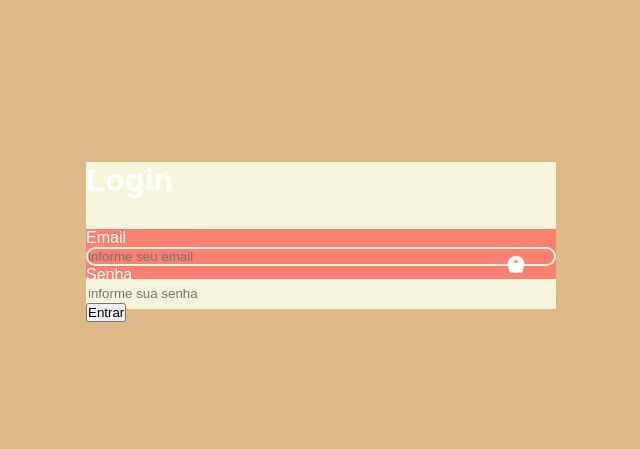
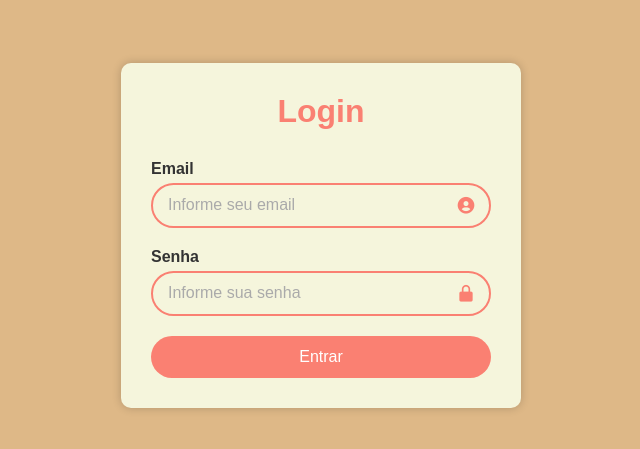
Before and after one commit to Madu3304/FormularioSegunda, a website: page Views/html/formulario.html in a window 1280 px wide. Shown: the part 165-614 px from the top of the page, without its empty margins (319-959 px from the left). Drawn offline with nearby package versions, Linux system fonts and the light colour scheme.

Commit message:
corrigido

```diff
--- a/Views/Styless/Formulario.css
+++ b/Views/Styless/Formulario.css
@@ -2,7 +2,7 @@
     margin: 0;
     padding: 0;
     box-sizing: border-box;
-    font-family:Arial, Helvetica, sans-serif;
+    font-family: Arial, Helvetica, sans-serif;
   }
 
   body {
@@ -14,42 +14,70 @@
   }
 
   .form {
-    width: 470px;
+    width: 400px;
     background: beige;
-    color: #fff;
+    padding: 30px;
+    border-radius: 10px;
+    box-shadow: 0 0 10px rgba(0, 0, 0, 0.2);
   }
 
-  .item-description {
-    font-size: 36px;
+  .form-header h1 {
     text-align: center;
+    color: salmon;
+    margin-bottom: 30px;
   }
 
   .input-group {
-    position: relative;
-    width: 100%;
-    height: 50px;
-    background: salmon;
-    margin: 30px 0;
+    margin-bottom: 20px;
   }
 
-  .input-box input{
-    width: 100%;
-    height: 100%;
-    background:transparent;
-    border: none;
-    outline: none;
-    border:  2px solid beige;
-    border-radius: 40px;
+  .input-group label {
+    display: block;
+    margin-bottom: 5px;
+    color: #333;
+    font-weight: bold;
   }
 
-  .input-box input ::placeholder {
-    color: #fff;
+  .input-box {
+    position: relative;
   }
 
-  .input-box i{
-  position: absolute;
-  right: 20px;
-  top: 50%;
-  transform: translate(-50%);
-  font-size: 20px;
+  .input-box input {
+    width: 100%;
+    height: 45px;
+    padding: 0 40px 0 15px;
+    border: 2px solid salmon;
+    border-radius: 40px;
+    background: transparent;
+    color: #333;
+    font-size: 16px;
   }
+
+  .input-box input::placeholder {
+    color: #aaa;
+  }
+
+  .input-box i {
+    position: absolute;
+    right: 15px;
+    top: 50%;
+    transform: translateY(-50%);
+    font-size: 20px;
+    color: salmon;
+  }
+
+  button {
+    width: 100%;
+    padding: 12px;
+    border: none;
+    background: salmon;
+    color: white;
+    font-size: 16px;
+    border-radius: 40px;
+    cursor: pointer;
+    transition: background 0.3s ease;
+  }
+
+  button:hover {
+    background: darksalmon;
+  }
--- a/Views/html/formulario.html
+++ b/Views/html/formulario.html
@@ -9,42 +9,29 @@
   <title>Login</title>
 </head>
 <body>
-            <!-- <button id="open_btn">
-                <i id="open_btn_icon" class="fa-solid fa-chevron-right"></i>
-            </button>
-        </div>
-
-        <div id="logout">
-            <button id="logout_btn">
-                <i class="fa-solid fa-right-from-bracket"></i>
-                <span class="item-description">
-                    Login
-                </span>
-            </button>
-        </div>
-    </nav> -->
-
   <div class="form">
     <form action="#" method="POST">
       <div class="form-header">
         <h1>Login</h1>
-                <div class="input-group">
-                    <div class="input-box">
-                        <label for="title"> Email </label>
-                        <input id="title" type="text" nome="text" placeholder="informe seu email" required>
-                        <i class='bx bxs-user-circle'></i>
       </div>
 
+      <div class="input-group">
+        <label for="email">Email</label>
         <div class="input-box">
-                        <label for="city"> Senha</label>
-                        <input id="city" type="text" nome="text" placeholder="informe sua senha" required>
-                        <i class='bx bxs-lock-alt'></i>
-                    </div>
-                    <button type="submit" class="btn">Entrar</button>
+          <input id="email" type="email" name="email" placeholder="Informe seu email" required>
+          <i class='bx bxs-user-circle'></i>
         </div>
       </div>
 
+      <div class="input-group">
+        <label for="senha">Senha</label>
+        <div class="input-box">
+          <input id="senha" type="password" name="senha" placeholder="Informe sua senha" required>
+          <i class='bx bxs-lock-alt'></i>
+        </div>
+      </div>
 
+      <button type="submit">Entrar</button>
     </form>
   </div>
 </body>
--- a/package.json
+++ b/package.json
@@ -1,9 +1,10 @@
 {
-  "name": "formulariosegunda",
+  "name": "formulario",
   "version": "1.0.0",
   "main": "index.js",
+  "type": "module",
   "scripts": {
-    "test": "echo \"Error: no test specified\" && exit 1"
+    "start": "node index.js"
   },
   "keywords": [],
   "author": "",
```
Also changed, not shown: index.js (added). Lines whose indentation alone changed are shown as unchanged.
